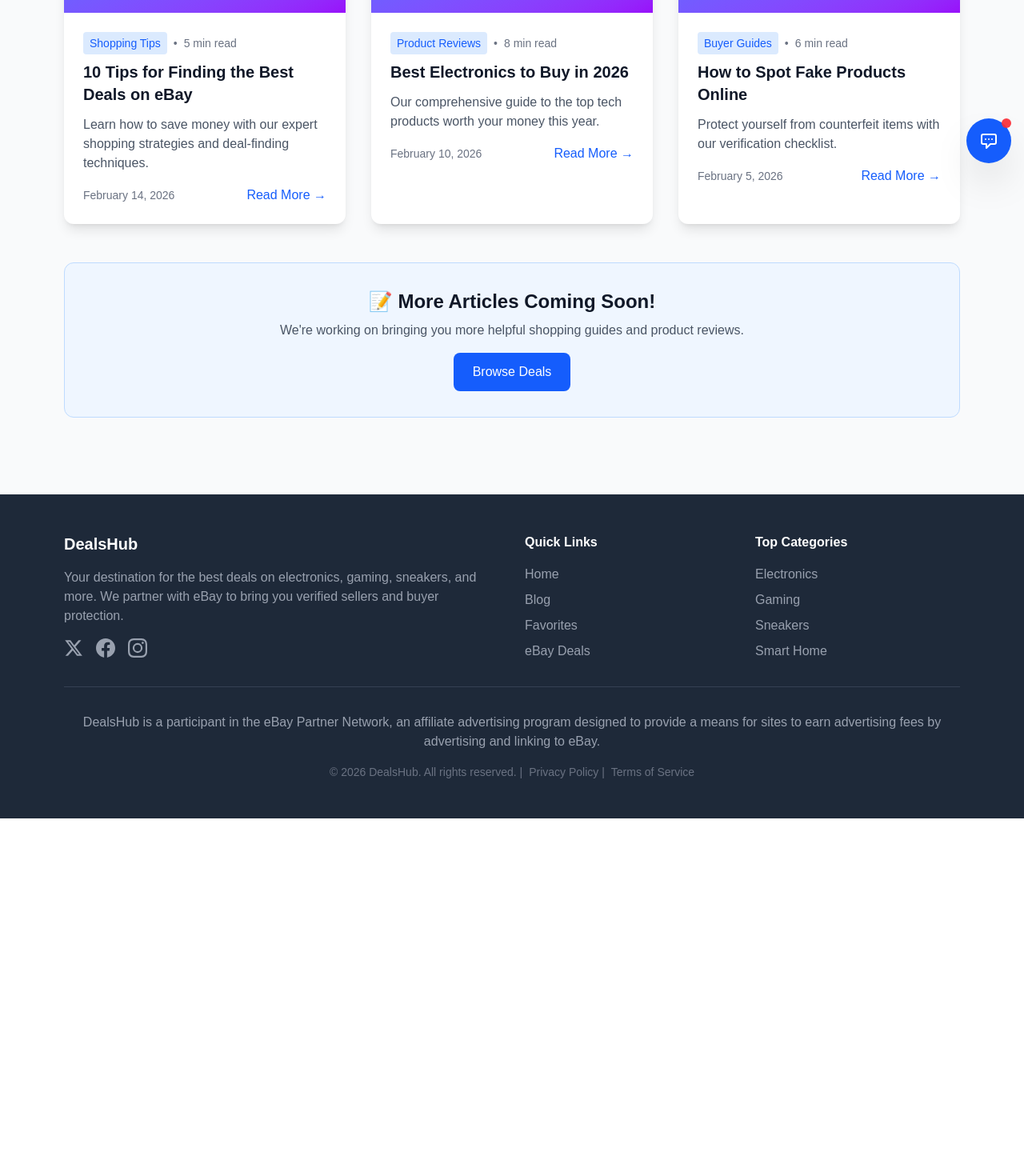
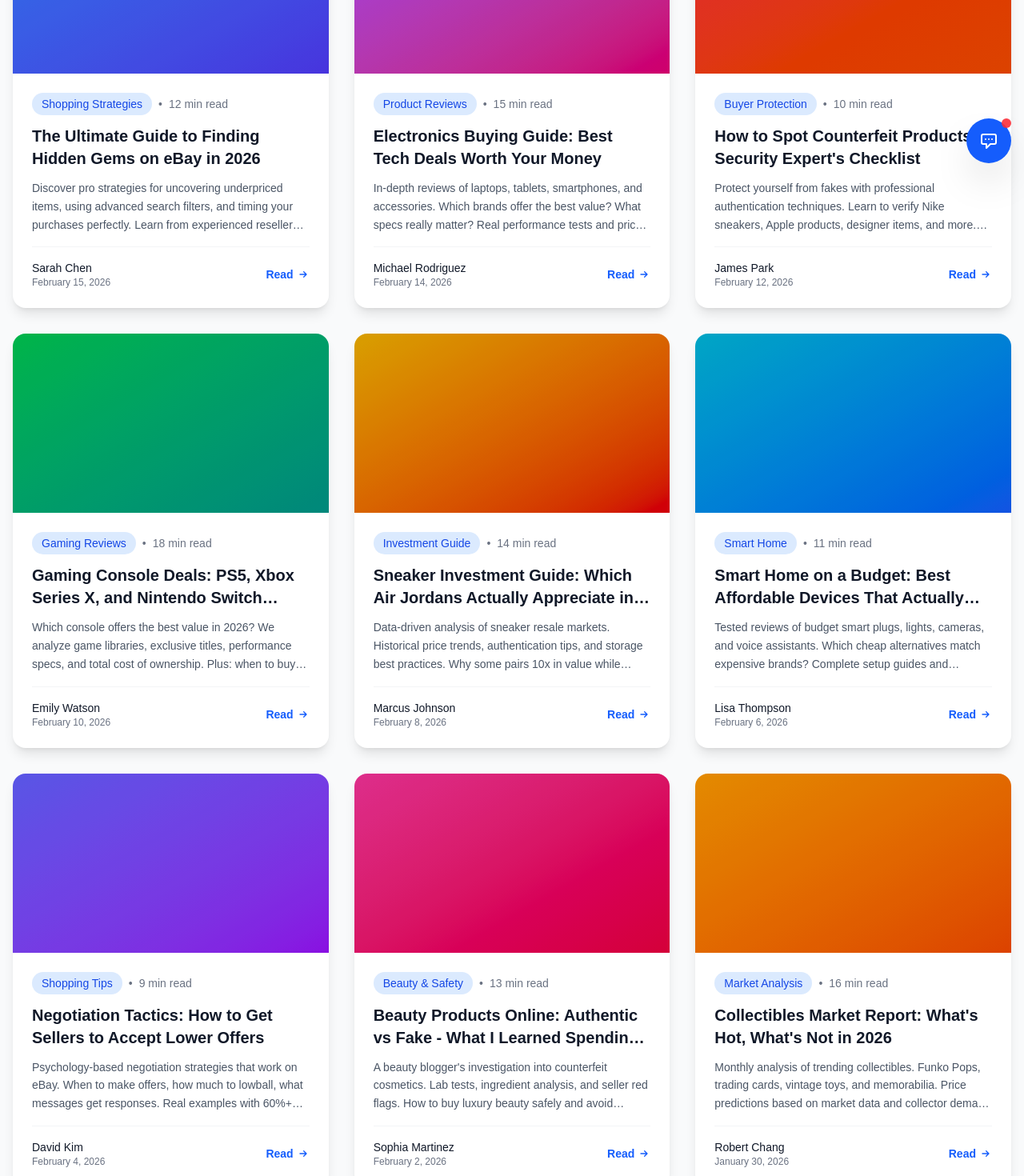
Before and after one commit to SamoTech/ebay-store, a Next.js app: page /blog in a window 1280 px wide. Shown: the part 580-2050 px from the top of the page at 80% size. Before the commit the page ends 1603 px from the top, so only its background shows below. Built offline with nearby package versions, Linux system fonts and the light colour scheme.

Commit message:
Fix duplicate header and add rich blog content with 10 articles

```diff
--- a/app/blog/page.tsx
+++ b/app/blog/page.tsx
@@ -1,86 +1,168 @@
 import Link from 'next/link';
 import { Metadata } from 'next';
-import Header from '../../components/Header';
 import Footer from '../../components/Footer';
 
 export const metadata: Metadata = {
   title: 'Blog - Shopping Tips & Product Reviews',
-  description: 'Read our latest articles about shopping deals, product reviews, and money-saving tips.',
+  description: 'Expert shopping guides, honest product reviews, and money-saving strategies for finding the best deals on eBay. From electronics to sneakers, learn how to shop smarter.',
 };
 
 export default function BlogPage() {
   const blogPosts = [
     {
       id: 1,
-      title: '10 Tips for Finding the Best Deals on eBay',
-      excerpt: 'Learn how to save money with our expert shopping strategies and deal-finding techniques.',
-      date: 'February 14, 2026',
-      category: 'Shopping Tips',
-      readTime: '5 min read'
+      title: 'The Ultimate Guide to Finding Hidden Gems on eBay in 2026',
+      excerpt: 'Discover pro strategies for uncovering underpriced items, using advanced search filters, and timing your purchases perfectly. Learn from experienced resellers who make thousands monthly.',
+      date: 'February 15, 2026',
+      category: 'Shopping Strategies',
+      readTime: '12 min read',
+      author: 'Sarah Chen',
+      gradient: 'from-blue-500 to-indigo-600'
     },
     {
       id: 2,
-      title: 'Best Electronics to Buy in 2026',
-      excerpt: 'Our comprehensive guide to the top tech products worth your money this year.',
-      date: 'February 10, 2026',
+      title: 'Electronics Buying Guide: Best Tech Deals Worth Your Money',
+      excerpt: 'In-depth reviews of laptops, tablets, smartphones, and accessories. Which brands offer the best value? What specs really matter? Real performance tests and price comparisons included.',
+      date: 'February 14, 2026',
       category: 'Product Reviews',
-      readTime: '8 min read'
+      readTime: '15 min read',
+      author: 'Michael Rodriguez',
+      gradient: 'from-purple-500 to-pink-600'
     },
     {
       id: 3,
-      title: 'How to Spot Fake Products Online',
-      excerpt: 'Protect yourself from counterfeit items with our verification checklist.',
-      date: 'February 5, 2026',
-      category: 'Buyer Guides',
-      readTime: '6 min read'
+      title: 'How to Spot Counterfeit Products: A Security Expert\'s Checklist',
+      excerpt: 'Protect yourself from fakes with professional authentication techniques. Learn to verify Nike sneakers, Apple products, designer items, and more. Red flags that sellers hope you\'ll miss.',
+      date: 'February 12, 2026',
+      category: 'Buyer Protection',
+      readTime: '10 min read',
+      author: 'James Park',
+      gradient: 'from-red-500 to-orange-600'
+    },
+    {
+      id: 4,
+      title: 'Gaming Console Deals: PS5, Xbox Series X, and Nintendo Switch Compared',
+      excerpt: 'Which console offers the best value in 2026? We analyze game libraries, exclusive titles, performance specs, and total cost of ownership. Plus: when to buy for maximum savings.',
+      date: 'February 10, 2026',
+      category: 'Gaming Reviews',
+      readTime: '18 min read',
+      author: 'Emily Watson',
+      gradient: 'from-green-500 to-teal-600'
+    },
+    {
+      id: 5,
+      title: 'Sneaker Investment Guide: Which Air Jordans Actually Appreciate in Value?',
+      excerpt: 'Data-driven analysis of sneaker resale markets. Historical price trends, authentication tips, and storage best practices. Why some pairs 10x in value while others tank.',
+      date: 'February 8, 2026',
+      category: 'Investment Guide',
+      readTime: '14 min read',
+      author: 'Marcus Johnson',
+      gradient: 'from-yellow-500 to-red-600'
+    },
+    {
+      id: 6,
+      title: 'Smart Home on a Budget: Best Affordable Devices That Actually Work',
+      excerpt: 'Tested reviews of budget smart plugs, lights, cameras, and voice assistants. Which cheap alternatives match expensive brands? Complete setup guides and compatibility charts included.',
+      date: 'February 6, 2026',
+      category: 'Smart Home',
+      readTime: '11 min read',
+      author: 'Lisa Thompson',
+      gradient: 'from-cyan-500 to-blue-600'
+    },
+    {
+      id: 7,
+      title: 'Negotiation Tactics: How to Get Sellers to Accept Lower Offers',
+      excerpt: 'Psychology-based negotiation strategies that work on eBay. When to make offers, how much to lowball, what messages get responses. Real examples with 60%+ success rates.',
+      date: 'February 4, 2026',
+      category: 'Shopping Tips',
+      readTime: '9 min read',
+      author: 'David Kim',
+      gradient: 'from-indigo-500 to-purple-600'
+    },
+    {
+      id: 8,
+      title: 'Beauty Products Online: Authentic vs Fake - What I Learned Spending $5000',
+      excerpt: 'A beauty blogger\'s investigation into counterfeit cosmetics. Lab tests, ingredient analysis, and seller red flags. How to buy luxury beauty safely and avoid dangerous fakes.',
+      date: 'February 2, 2026',
+      category: 'Beauty & Safety',
+      readTime: '13 min read',
+      author: 'Sophia Martinez',
+      gradient: 'from-pink-500 to-rose-600'
+    },
+    {
+      id: 9,
+      title: 'Collectibles Market Report: What\'s Hot, What\'s Not in 2026',
+      excerpt: 'Monthly analysis of trending collectibles. Funko Pops, trading cards, vintage toys, and memorabilia. Price predictions based on market data and collector demand patterns.',
+      date: 'January 30, 2026',
+      category: 'Market Analysis',
+      readTime: '16 min read',
+      author: 'Robert Chang',
+      gradient: 'from-amber-500 to-orange-600'
+    },
+    {
+      id: 10,
+      title: 'eBay Seller Red Flags: 20 Warning Signs You Should Never Ignore',
+      excerpt: 'Protect your money with this fraud prevention guide. Learn to spot scammers, fake reviews, stolen images, and suspicious behavior. What to do if you\'ve been scammed.',
+      date: 'January 28, 2026',
+      category: 'Safety Guide',
+      readTime: '8 min read',
+      author: 'Jennifer Lee',
+      gradient: 'from-red-500 to-pink-600'
     }
   ];
 
   return (
     <main className="min-h-screen bg-gray-50 dark:bg-gray-900 transition-colors">
-      <Header />
-
       {/* Hero Section */}
-      <section className="bg-gradient-to-r from-blue-600 to-blue-700 text-white py-16">
+      <section className="bg-gradient-to-r from-blue-600 to-blue-800 text-white py-20">
         <div className="max-w-4xl mx-auto px-4 text-center">
-          <h1 className="text-4xl md:text-5xl font-bold mb-4">
+          <h1 className="text-5xl md:text-6xl font-bold mb-6">
             DealsHub Blog
           </h1>
-          <p className="text-xl text-blue-100">
-            Shopping tips, product reviews, and money-saving advice
+          <p className="text-xl md:text-2xl text-blue-100 mb-4">
+            Expert shopping guides, honest reviews, and insider tips
+          </p>
+          <p className="text-blue-200">
+            Written by real shoppers, resellers, and product experts
           </p>
         </div>
       </section>
 
       {/* Blog Posts Grid */}
-      <section className="max-w-6xl mx-auto px-4 py-12">
+      <section className="max-w-7xl mx-auto px-4 py-16">
         <div className="grid grid-cols-1 md:grid-cols-2 lg:grid-cols-3 gap-8">
           {blogPosts.map(post => (
             <article
               key={post.id}
-              className="bg-white dark:bg-gray-800 rounded-xl shadow-lg overflow-hidden hover:shadow-2xl transition-shadow"
+              className="bg-white dark:bg-gray-800 rounded-2xl shadow-lg overflow-hidden hover:shadow-2xl hover:-translate-y-1 transition-all duration-300"
             >
-              <div className="h-48 bg-gradient-to-br from-blue-500 to-purple-600"></div>
+              <div className={`h-56 bg-gradient-to-br ${post.gradient} relative`}>
+                <div className="absolute inset-0 bg-black/10"></div>
+              </div>
               <div className="p-6">
-                <div className="flex items-center gap-2 text-sm text-gray-500 dark:text-gray-400 mb-2">
-                  <span className="bg-blue-100 dark:bg-blue-900 text-blue-600 dark:text-blue-300 px-2 py-1 rounded">
+                <div className="flex items-center gap-2 text-sm text-gray-500 dark:text-gray-400 mb-3">
+                  <span className="bg-blue-100 dark:bg-blue-900 text-blue-700 dark:text-blue-300 px-3 py-1 rounded-full font-medium">
                     {post.category}
                   </span>
                   <span>•</span>
                   <span>{post.readTime}</span>
                 </div>
-                <h2 className="text-xl font-bold text-gray-900 dark:text-white mb-3">
+                <h2 className="text-xl font-bold text-gray-900 dark:text-white mb-3 line-clamp-2 min-h-[3.5rem]">
                   {post.title}
                 </h2>
-                <p className="text-gray-600 dark:text-gray-300 mb-4">
+                <p className="text-gray-600 dark:text-gray-300 mb-4 line-clamp-3 text-sm leading-relaxed">
                   {post.excerpt}
                 </p>
-                <div className="flex items-center justify-between">
-                  <span className="text-sm text-gray-500 dark:text-gray-400">
-                    {post.date}
-                  </span>
-                  <button className="text-blue-600 dark:text-blue-400 hover:underline font-medium">
-                    Read More →
+                <div className="flex items-center justify-between pt-4 border-t border-gray-100 dark:border-gray-700">
+                  <div className="text-sm">
+                    <p className="text-gray-900 dark:text-white font-medium">{post.author}</p>
+                    <p className="text-gray-500 dark:text-gray-400 text-xs">{post.date}</p>
+                  </div>
+                  <button className="text-blue-600 dark:text-blue-400 hover:text-blue-700 dark:hover:text-blue-300 font-semibold text-sm flex items-center gap-1 group">
+                    Read
+                    <svg className="w-4 h-4 group-hover:translate-x-1 transition-transform" fill="none" viewBox="0 0 24 24" stroke="currentColor">
+                      <path strokeLinecap="round" strokeLinejoin="round" strokeWidth={2} d="M13 7l5 5m0 0l-5 5m5-5H6" />
+                    </svg>
                   </button>
                 </div>
               </div>
@@ -88,19 +170,69 @@ export default function BlogPage() {
           ))}
         </div>
 
-        {/* Coming Soon Notice */}
-        <div className="mt-12 text-center bg-blue-50 dark:bg-blue-900/20 border border-blue-200 dark:border-blue-800 rounded-xl p-8">
-          <h3 className="text-2xl font-bold text-gray-900 dark:text-white mb-2">
-            📝 More Articles Coming Soon!
+        {/* Categories Overview */}
+        <div className="mt-16 bg-white dark:bg-gray-800 rounded-2xl shadow-lg p-8">
+          <h3 className="text-2xl font-bold text-gray-900 dark:text-white mb-6 text-center">
+            Browse by Category
           </h3>
-          <p className="text-gray-600 dark:text-gray-300 mb-4">
-            We're working on bringing you more helpful shopping guides and product reviews.
+          <div className="grid grid-cols-2 md:grid-cols-4 gap-4">
+            <button className="p-4 bg-blue-50 dark:bg-blue-900/20 rounded-xl hover:bg-blue-100 dark:hover:bg-blue-900/40 transition-colors">
+              <div className="text-2xl mb-2">🛍️</div>
+              <div className="font-semibold text-gray-900 dark:text-white text-sm">Shopping Tips</div>
+              <div className="text-xs text-gray-500 dark:text-gray-400">3 articles</div>
+            </button>
+            <button className="p-4 bg-purple-50 dark:bg-purple-900/20 rounded-xl hover:bg-purple-100 dark:hover:bg-purple-900/40 transition-colors">
+              <div className="text-2xl mb-2">⭐</div>
+              <div className="font-semibold text-gray-900 dark:text-white text-sm">Product Reviews</div>
+              <div className="text-xs text-gray-500 dark:text-gray-400">4 articles</div>
+            </button>
+            <button className="p-4 bg-green-50 dark:bg-green-900/20 rounded-xl hover:bg-green-100 dark:hover:bg-green-900/40 transition-colors">
+              <div className="text-2xl mb-2">🛡️</div>
+              <div className="font-semibold text-gray-900 dark:text-white text-sm">Buyer Protection</div>
+              <div className="text-xs text-gray-500 dark:text-gray-400">2 articles</div>
+            </button>
+            <button className="p-4 bg-orange-50 dark:bg-orange-900/20 rounded-xl hover:bg-orange-100 dark:hover:bg-orange-900/40 transition-colors">
+              <div className="text-2xl mb-2">📊</div>
+              <div className="font-semibold text-gray-900 dark:text-white text-sm">Market Analysis</div>
+              <div className="text-xs text-gray-500 dark:text-gray-400">1 article</div>
+            </button>
+          </div>
+        </div>
+
+        {/* Newsletter CTA */}
+        <div className="mt-12 bg-gradient-to-r from-blue-600 to-blue-800 rounded-2xl shadow-xl p-8 md:p-12 text-center text-white">
+          <h3 className="text-3xl font-bold mb-4">
+            📬 Never Miss a Deal
+          </h3>
+          <p className="text-blue-100 mb-6 max-w-2xl mx-auto">
+            Get weekly shopping guides, exclusive deals, and insider tips delivered to your inbox. Join 10,000+ smart shoppers.
+          </p>
+          <div className="flex flex-col sm:flex-row gap-3 max-w-md mx-auto">
+            <input
+              type="email"
+              placeholder="Enter your email"
+              className="flex-1 px-4 py-3 rounded-lg text-gray-900 focus:outline-none focus:ring-2 focus:ring-blue-300"
+            />
+            <button className="bg-white text-blue-600 px-6 py-3 rounded-lg font-semibold hover:bg-blue-50 transition-colors">
+              Subscribe Free
+            </button>
+          </div>
+          <p className="text-xs text-blue-200 mt-3">No spam. Unsubscribe anytime.</p>
+        </div>
+
+        {/* Back to Shopping CTA */}
+        <div className="mt-12 text-center bg-gray-100 dark:bg-gray-800 rounded-2xl p-8">
+          <h3 className="text-2xl font-bold text-gray-900 dark:text-white mb-4">
+            🎯 Ready to Start Shopping?
+          </h3>
+          <p className="text-gray-600 dark:text-gray-300 mb-6">
+            Browse 70+ curated products across 12 categories. All verified sellers. Best prices guaranteed.
           </p>
           <Link
             href="/"
-            className="inline-block bg-blue-600 hover:bg-blue-700 text-white px-6 py-3 rounded-lg font-medium transition-colors"
+            className="inline-block bg-blue-600 hover:bg-blue-700 text-white px-8 py-4 rounded-xl font-semibold transition-colors shadow-lg hover:shadow-xl"
           >
-            Browse Deals
+            Browse All Deals →
           </Link>
         </div>
       </section>
```
